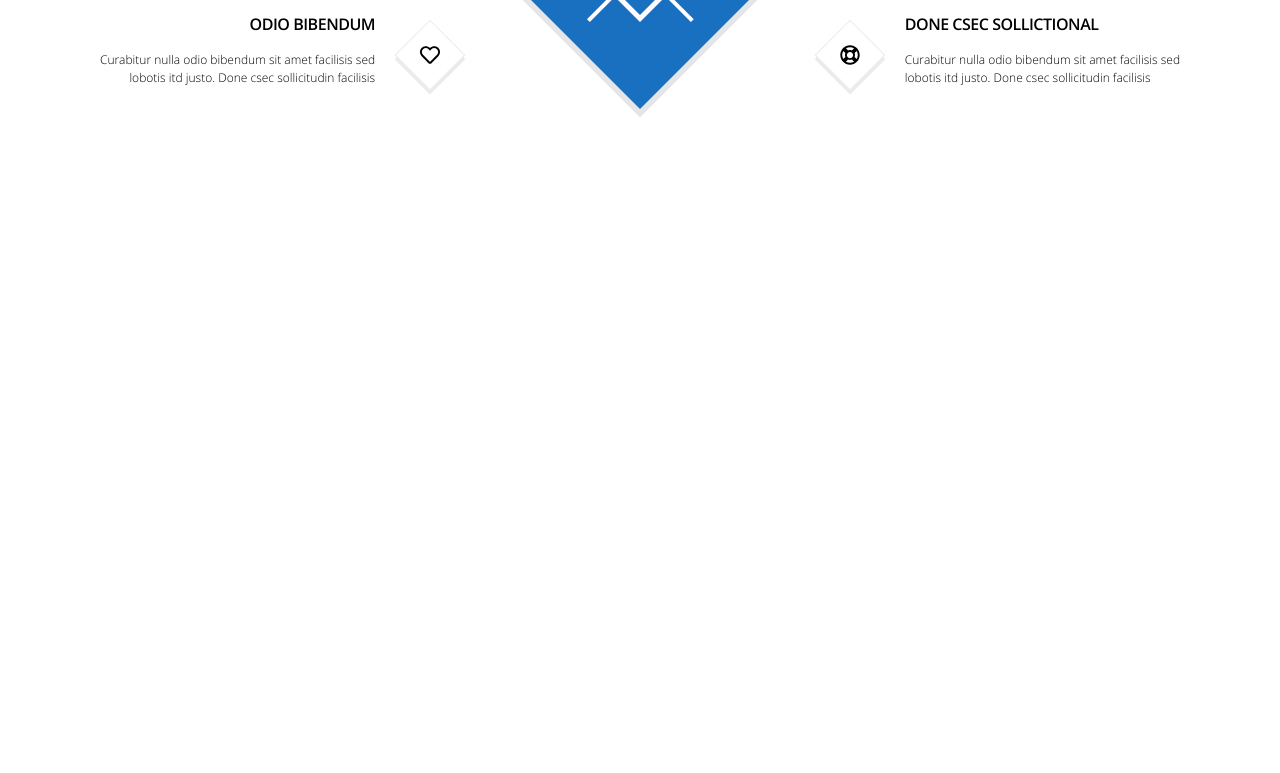
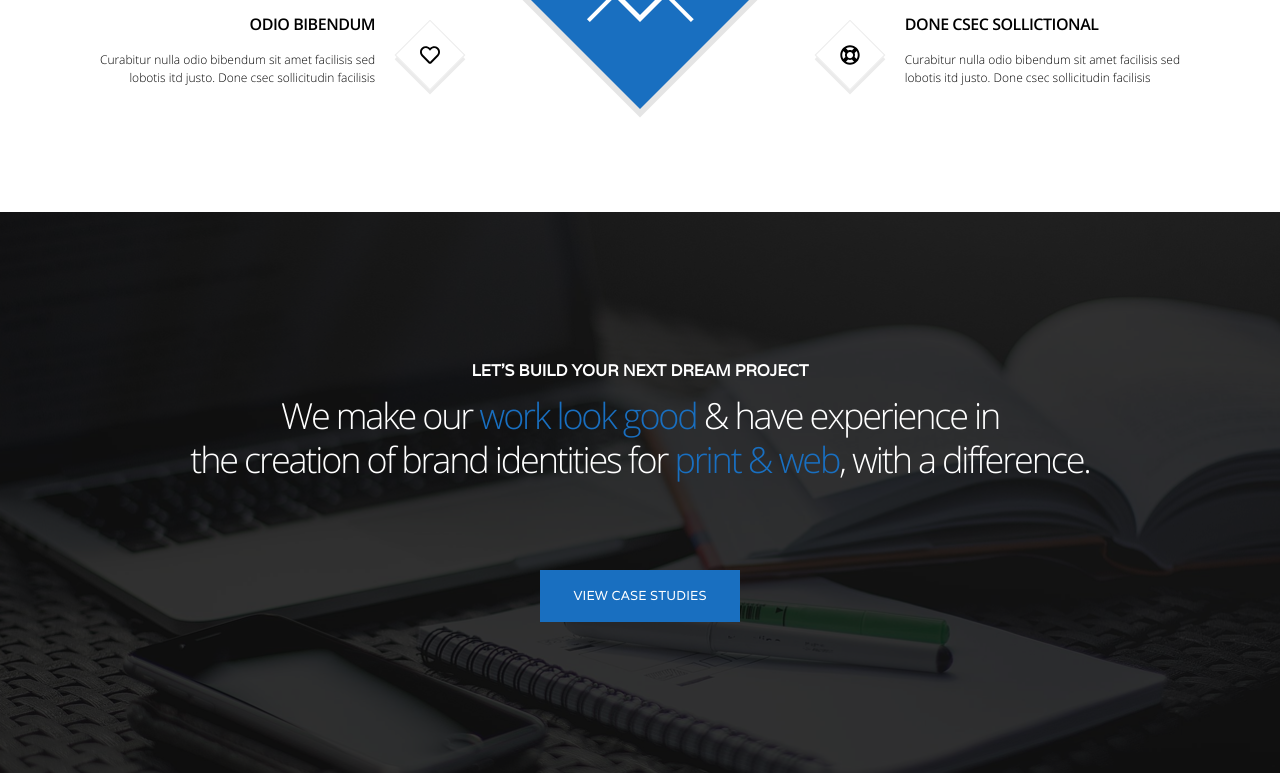
Before and after one commit to ivandidenkoweb/Mike, a website: page source/index.html in a window 1280 px wide. Shown: the part 1353-2126 px from the top of the page. Before the commit the page ends 1565 px from the top, so only its background shows below. Drawn offline with nearby package versions, Linux system fonts and the light colour scheme; files that its build step writes are made by us from their sources; files whose address does not match are found by name.

Commit message:
Parallax block implementation

```diff
--- a/source/index.html
+++ b/source/index.html
@@ -19,10 +19,10 @@
         <span class="header-label-proffesion">Web designer</span>
       </div>
       <div>
-        <p class="header-name">
+        <h1 class="header-name">
           I am Mike Taylor
           <span>Web desinger</span>
-        </p>
+        </h1>
         <div class="header-logo">
           <div class="logo"><span>M</span></div>
         </div>
@@ -58,8 +58,8 @@
   <main>
     <section class="welcome">
       <div class="container">
-        <p class="welcome-title">Hello & Welcome</p>
-        <p class="welcome-subtitle">Explore our world</p>
+        <h2 class="welcome-title">Hello & Welcome</h2>
+        <h3 class="welcome-subtitle">Explore our world</h3>
         <div class="welcome-advantages">
           <ul>
             <li class="welcome-item welcome-item_left">
@@ -119,6 +119,15 @@
         </div>
       </div>
     </section>
+    <section class="parallax">
+      <div class="container">
+        <h2 class="parallax-title">LET’S BUILD YOUR NEXT DREAM PROJECT</h2>
+        <p class="parallax-text">We make our <span class="parallax-text-blue">work look good</span> & have experience in
+          <br>
+          the creation of brand identities for <span class="parallax-text-blue">print & web</span>, with a difference.</p>
+        <a href="#" class="parallax-link">VIEW CASE STUDIES</a>
+      </div>
+    </section>
   </main>
 </body>
 </html>
--- /dev/null
+++ b/source/less/blocks/parallax.less
@@ -0,0 +1,67 @@
+.parallax {
+    min-height: 550px;
+    padding: 149px 0 151px 0;
+    position: relative;
+    z-index: 1;
+    color: @white;
+    text-align: center;
+    background-image: url('../img/parallax@2x.png');
+    background-attachment: fixed;
+    background-position: center;
+    background-repeat: no-repeat;
+    background-size: cover;
+
+    @media (max-resolution: 144dpi),
+    (max-resolution: 1.5dppx) {
+        background-image: url('../img/parallax.png');
+    }
+
+    &::after {
+        content: '';
+        display: block;
+        position: absolute;
+        width: 100%;
+        height: 100%;
+        top: 0;
+        z-index: -1;
+        background-color: rgba(0, 0, 0, 0.8);
+    }
+
+    &-title {
+        font-family: @VarelaRegular;
+        font-size: 16px;
+        line-height: 20px;
+        text-transform: uppercase;
+    }
+
+    &-text {
+        margin: 13px 0 88px 0;
+        font-family: @OpenSansLight;
+        font-size: 36px;
+        line-height: 44px;
+        letter-spacing: -0.06em;
+
+        &-blue {
+            color: @blue;
+        }
+    }
+
+    &-link {
+        display: block;
+        margin: 0 auto 0 auto;
+        width: 200px;
+        padding: 18px 0px 18px 0px;
+        color: @white;
+        font-family: @VarelaRegular;
+        font-size: 13px;
+        line-height: 16px;
+        letter-spacing: 0.01em;
+        text-transform: uppercase;
+        text-decoration: none;
+        background-color: @blue;
+
+        &:hover {
+            background-color: @darkblue;
+        }
+    }
+}
--- a/source/less/style.less
+++ b/source/less/style.less
@@ -8,3 +8,4 @@
 @import url("blocks/variables.less");
 @import url("blocks/header.less");
 @import url("blocks/welcome.less");
+@import url("blocks/parallax.less");
```
Also changed, not shown: source/img/parallax.png (added), 1 other file.
